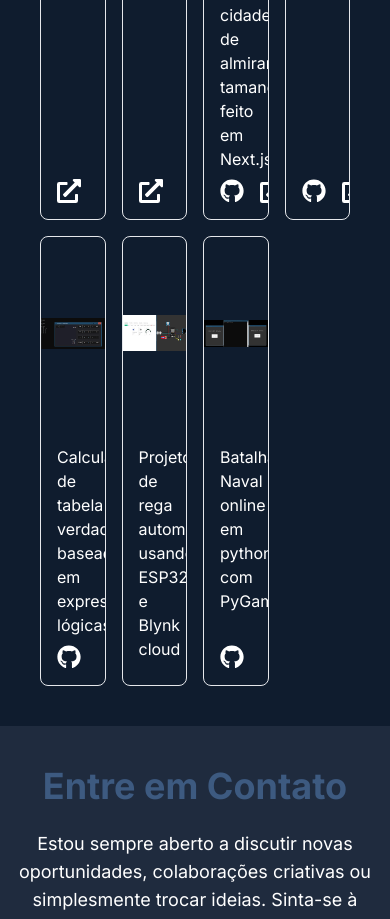
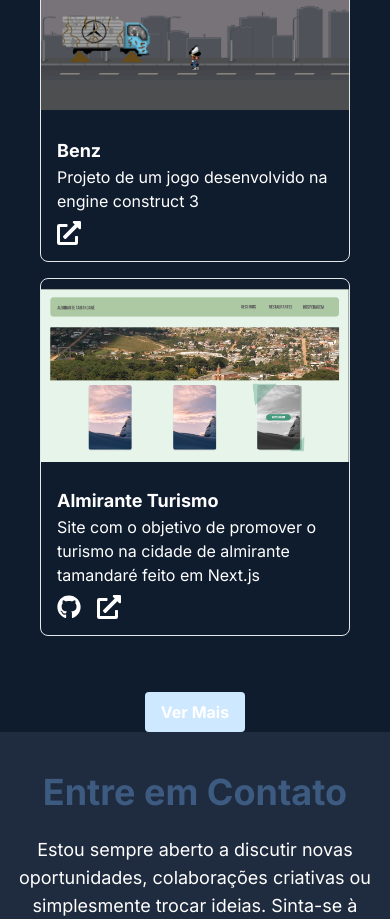
Before and after one commit to Berdegeus/Portifolio, a Next.js app in the folder portifolio/: page / in a window 390 px wide. Shown: the part 4700-5619 px from the top of the page. Built offline with nearby package versions, Linux system fonts and the light colour scheme; some icons are missing.

Commit message:
Responsive "Projects"

```diff
--- a/portifolio/src/Containers/Projects/Projects.jsx
+++ b/portifolio/src/Containers/Projects/Projects.jsx
@@ -1,7 +1,16 @@
-import ProjectCard from "../../Components/ProjectCard/ProjectCard";
+"use client";
+import { useState, useEffect } from 'react';
+import ProjectCard from '../../Components/ProjectCard/ProjectCard';
 
 const Projects = () => {
+  const [displayCount, setDisplayCount] = useState(3); // Mostrar 3 cartões inicialmente
   const projectsCards = [
+    {
+      imgSrc: "/Projects/Batalha.png",
+      title: "Batalha naval",
+      description: "Batalha Naval online em python com PyGames",
+      Repo: "https://github.com/Berdegeus/BatalhaNaval",
+    },
     {
       imgSrc: "/Projects/Benz.png",
       title: "Benz",
@@ -9,17 +18,17 @@ const Projects = () => {
       Site: "https://www.construct.net/en"
     },
     {
-      imgSrc: "/Projects/Groovit.png",
-      title: "Groovit",
-      description: "Player de Musica em JavaFX",
-      Site: "https://openjfx.io/"
-    },
-    {
       imgSrc: "/Projects/Almirante.png",
       title: "Almirante Turismo",
       description: "Site com o objetivo de promover o turismo na cidade de almirante tamandaré feito em Next.js",
       Repo: "https://github.com/Berdegeus/Akame-Wiki",
       Site: "https://almirante-turismo.vercel.app/"
+    },
+    {
+      imgSrc: "/Projects/Groovit.png",
+      title: "Groovit",
+      description: "Player de Musica em JavaFX",
+      Site: "https://openjfx.io/"
     },
     {
       imgSrc: "/Projects/TDE.png",
@@ -39,30 +48,51 @@ const Projects = () => {
       title: "Rega automática",
       description: "Projeto de rega automática usando ESP32 e Blynk cloud",
     },
-    {
-      imgSrc: "/Projects/Batalha.png",
-      title: "Batalha naval",
-      description: "Batalha Naval online em python com PyGames",
-      Repo: "https://github.com/Berdegeus/BatalhaNaval",
-    },
   ];
 
+  useEffect(() => {
+    // Verifica o tamanho da tela e ajusta o displayCount conforme necessário
+    const updateDisplayCount = () => {
+      if (window.innerWidth > 640) { // 640px é o breakpoint 'sm' do Tailwind por padrão
+        setDisplayCount(projectsCards.length);
+      } else {
+        setDisplayCount(3);
+      }
+    };
+
+    window.addEventListener('resize', updateDisplayCount);
+    updateDisplayCount(); // Chama ao carregar e quando a tela é redimensionada
+
+    return () => window.removeEventListener('resize', updateDisplayCount);
+  }, []);
+
+  const handleShowMore = () => {
+    setDisplayCount(projectsCards.length); // Mostra todos os cartões
+  };
+
   return (
-  <div id="Projects" className="mt-10">
-  <h2 className="text-3xl font-bold text-accent-200 mb-6 ml-10">Projetos desenvolvidos na faculdade</h2>
-      <div className="grid grid-cols-4 gap-4 m-10">
-        {projectsCards.map((project, index) => (
+    <div id="Projects" className="mt-10">
+      <h2 className="text-3xl font-bold text-accent-200 mb-6 ml-10">Projetos desenvolvidos na faculdade</h2>
+      <div className="grid grid-cols-1 sm:grid-cols-3 lg:grid-cols-4 gap-4 m-10">
+        {projectsCards.slice(0, displayCount).map((project, index) => (
           <ProjectCard
             key={index}
             imgSrc={project.imgSrc}
-            title={project.titleComponent}
+            title={project.title}
             description={project.description}
             repo={project.Repo}
             site={project.Site}
           />
         ))}
       </div>
-  </div>
+      {displayCount === 3 && window.innerWidth <= 640 && (
+        <div className="text-center sm:hidden">
+          <button onClick={handleShowMore} className="mt-4 bg-accent-200 hover:bg-accent-300 text-white font-bold py-2 px-4 rounded">
+            Ver Mais
+          </button>
+        </div>
+      )}
+    </div>
   );
 };
 
```
